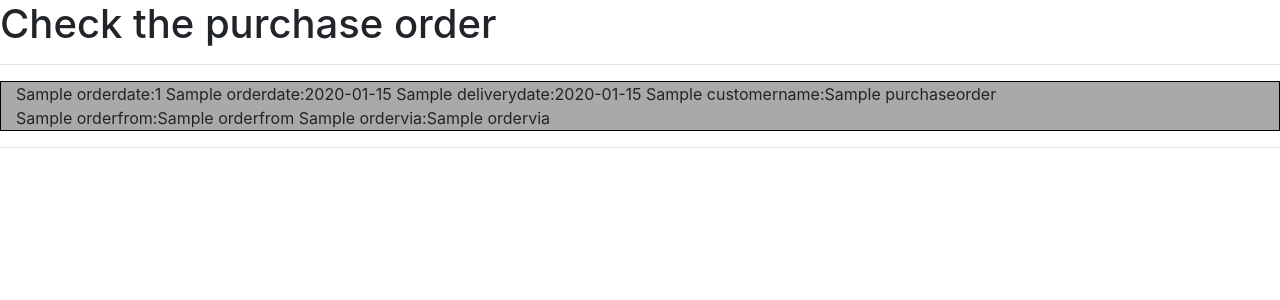
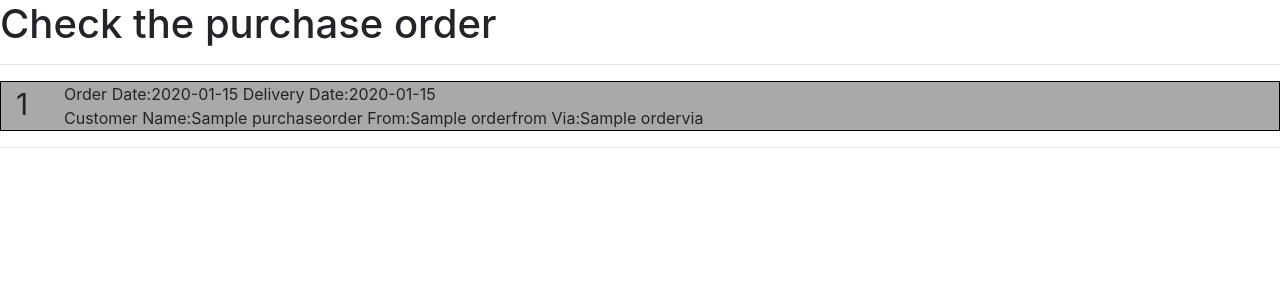
Before and after one commit to aaabfly/trade_system, a Flask app: template app/templates/checkpurchaseorder.html in a window 1280 px wide. Shown: the part 128-428 px from the top of the page. Run offline with Flask 2, Linux system fonts and the light colour scheme; the template is opened without the code that fills it: most values are stand-ins (such as "Sample title", 1, 10 or a date in 2020); some libraries are stand-ins or nearby versions.

Commit message:
check purchase order画面のレイアウトを調整

```diff
--- a/app/static/stylesheet.css
+++ b/app/static/stylesheet.css
@@ -133,3 +133,13 @@ header.smaller nav a {
     width: 100%;
     height: 100%;
 }
+
+/* check purchase order */
+.orderid {
+    font-size: 30px;
+    height: 100%;
+    width: 48px;
+    float: left;
+    border-right:1px black;
+    padding-right: 5px;
+}
--- a/app/templates/checkpurchaseorder.html
+++ b/app/templates/checkpurchaseorder.html
@@ -51,12 +51,14 @@
 
     <p>
         <div class="DivLink col-md-12">
-            <span class="orderid">{{all_purchaseorder.orderdate.label}}:{{all_purchaseorder.id}}</span>
-            {{all_purchaseorder.orderdate.label}}:{{all_purchaseorder.orderdate}}
-            {{all_purchaseorder.deliverydate.label}}:{{all_purchaseorder.deliverydate}}
-            {{all_purchaseorder.customername.label}}:{{all_purchaseorder.customername}}<br />
-            {{all_purchaseorder.orderfrom.label}}:{{all_purchaseorder.orderfrom}}
-            {{all_purchaseorder.ordervia.label}}:{{all_purchaseorder.ordervia}}<br />
+            <div class="orderid">
+                {{all_purchaseorder.id}}
+            </div>
+            Order Date:{{all_purchaseorder.orderdate}}
+            Delivery Date:{{all_purchaseorder.deliverydate}}<br />
+            Customer Name:{{all_purchaseorder.customername}}
+            From:{{all_purchaseorder.orderfrom}}
+            Via:{{all_purchaseorder.ordervia}}
             <a class="Link" href="/checkpurchaseorder/{{all_purchaseorder['id']}}/edit"></a>
         </div>
     </p>
```
